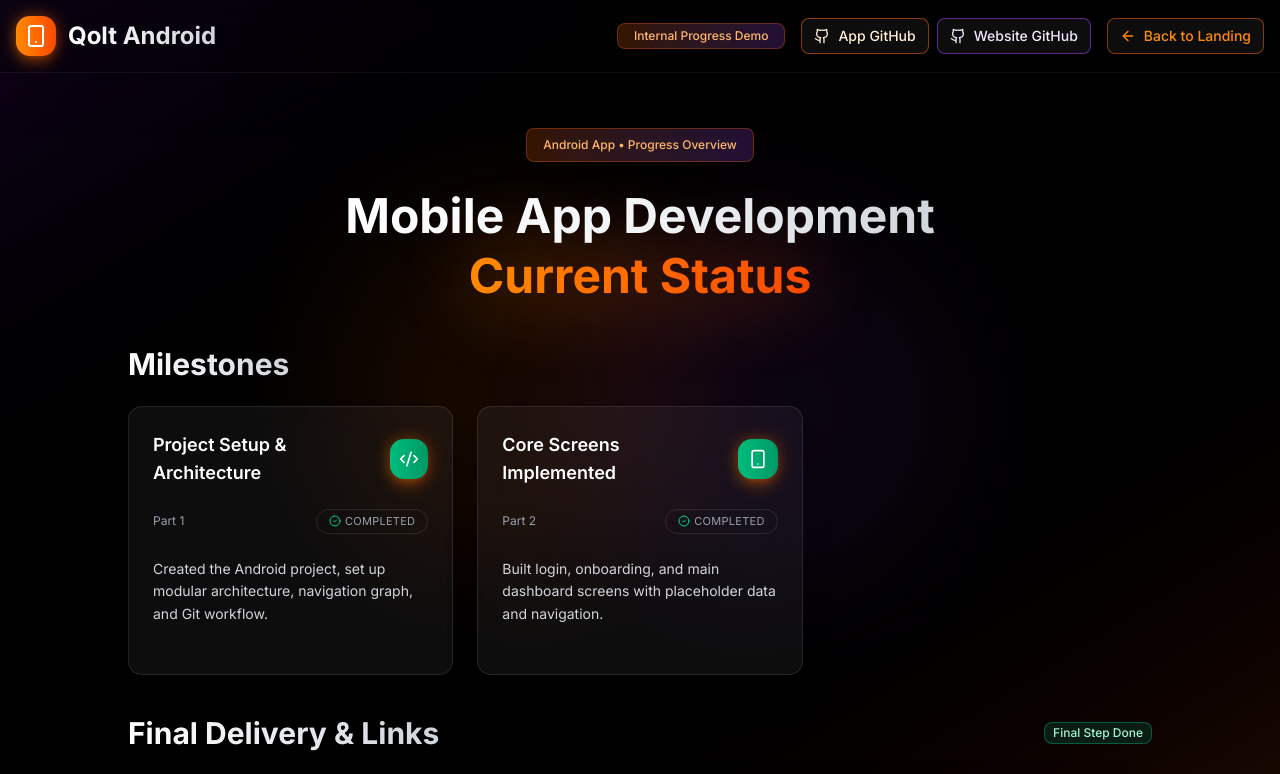
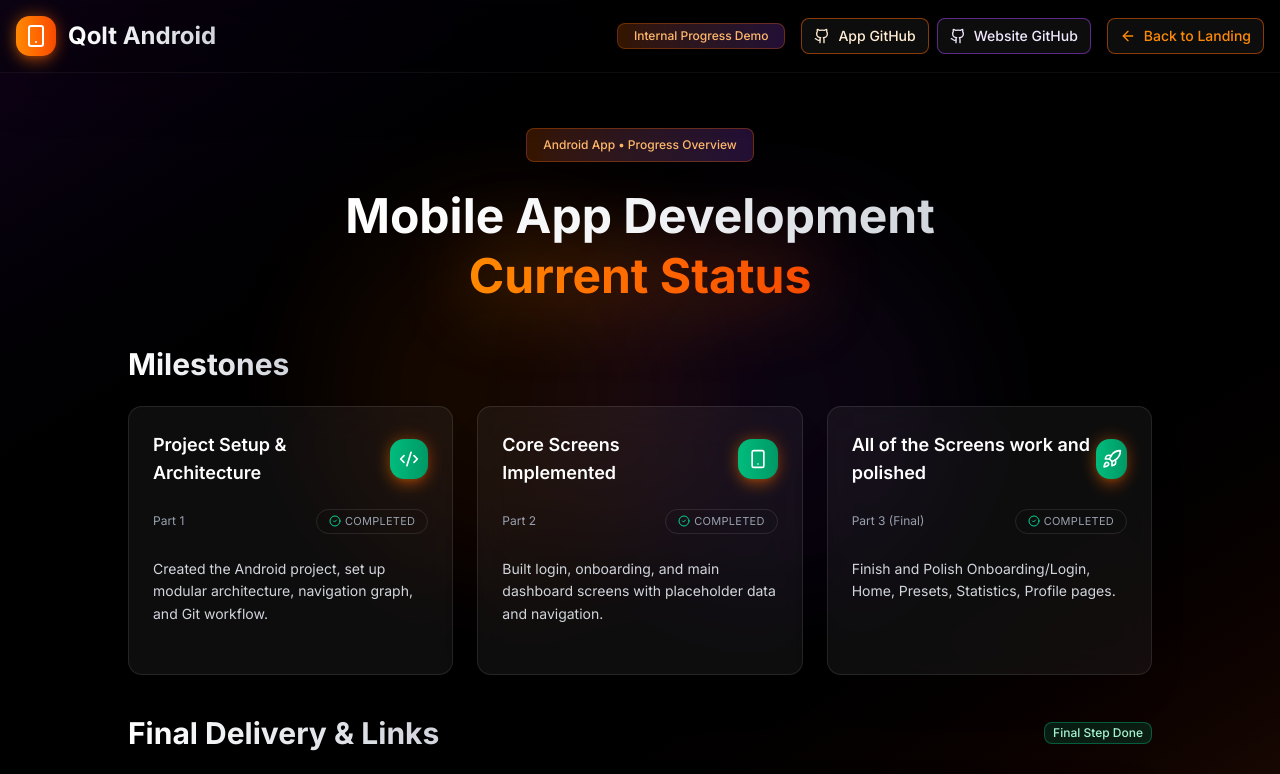
Before and after one commit to antonkazachenko/qolt-landing, a Next.js app: page /android-app in a window 1280 px wide. Shown: the top 774 px of the page. Built offline with nearby package versions, Linux system fonts and the light colour scheme.

Commit message:
Add final part description for app screens

```diff
--- a/src/app/android-app/page.tsx
+++ b/src/app/android-app/page.tsx
@@ -30,6 +30,14 @@ const MILESTONES = [
     status: "Completed",
     description:
       "Built login, onboarding, and main dashboard screens with placeholder data and navigation.",
+  },
+  {
+    title: "All of the Screens work and polished",
+    icon: Rocket,
+    date: "Part 3 (Final)",
+    status: "Completed",
+    description:
+      "Finish and Polish Onboarding/Login, Home, Presets, Statistics, Profile pages.",
   }
 ]
 
```
